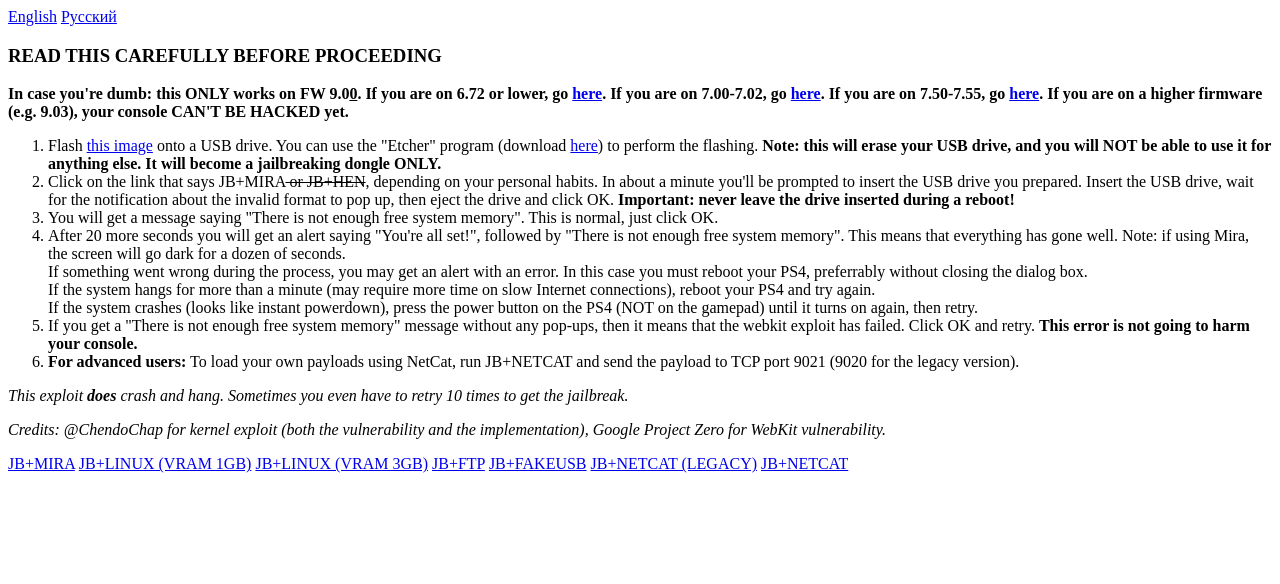
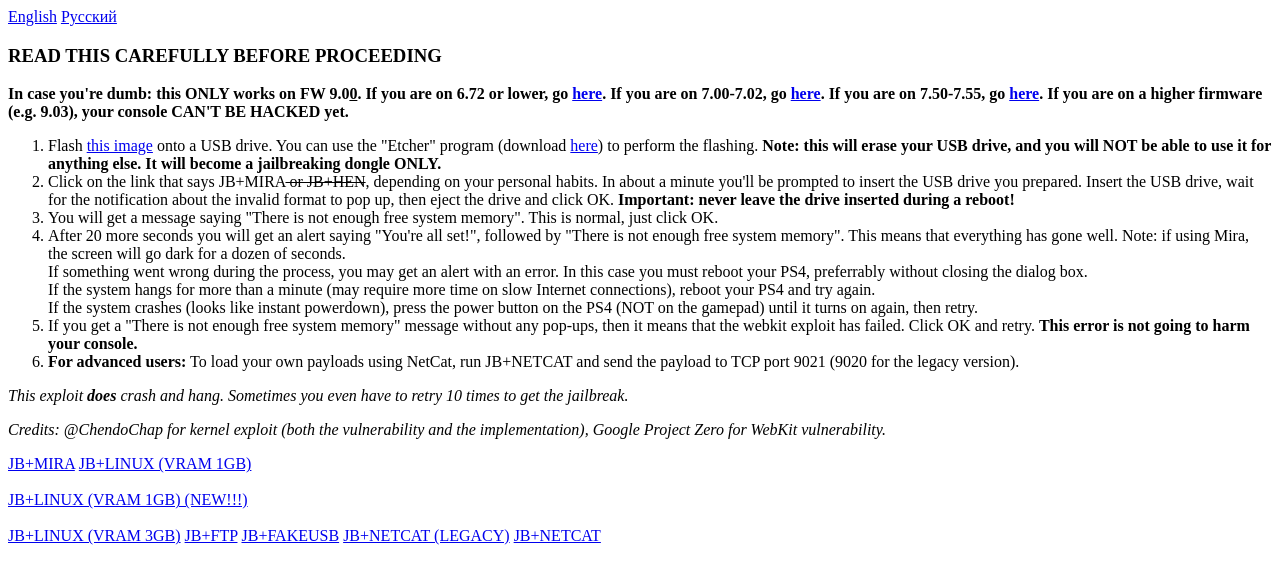
Before and after one commit to sleirsgoevy/900-host, a plain HTML site: page index.html in a window 1280 px wide. Drawn offline with Linux system fonts and the light colour scheme.

Commit message:
Update index.html

```diff
--- a/index.html
+++ b/index.html
@@ -116,6 +116,9 @@ window.applicationCache.oncached = window.applicationCache.onupdateready = funct
 <!--<a href="jb.html#p0=mira/mira.js&p1=ps4-hen-vtx.js">JB+HEN</a>-->
 <!-- /not yet -->
 <a href="jb.html#p0=mira/mira.js&p1=linux/1gb.js">JB+LINUX (VRAM 1GB)</a>
+<br><br>
+	<a href="jb.html#p0=mira/mira.js&p1=linux/1gb_new.js">JB+LINUX (VRAM 1GB) (NEW!!!)</a>
+<br><br>
 <a href="jb.html#p0=mira/mira.js&p1=linux/3gb.js">JB+LINUX (VRAM 3GB)</a>
 <a href="jb.html#p0=mira/mira.js&p1=ftp.js">JB+FTP</a>
 <a href="jb.html#p0=mira/mira.js&p1=fakeusb.js">JB+FAKEUSB</a>
```
